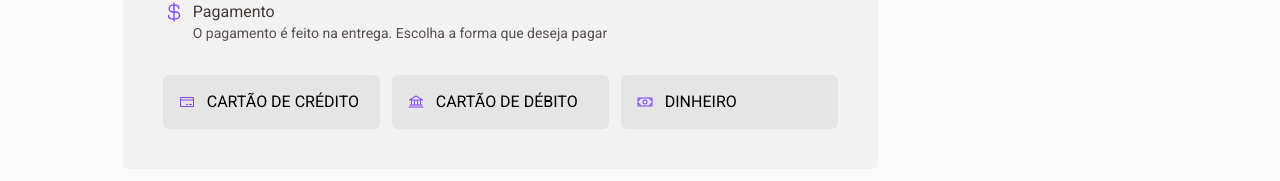
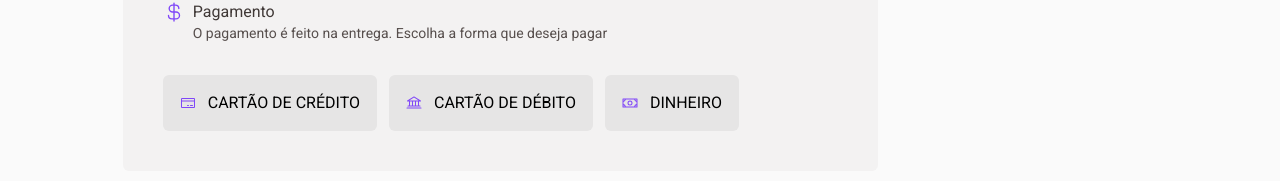
Before and after one commit to kauevecchia/coffee-shop-delivery, a React (Vite) app: page /checkout in a window 1280 px wide. Shown: the part 725-906 px from the top of the page. Built offline with nearby package versions, Linux system fonts and the light colour scheme.

Commit message:
feat: add payment method options with checkboxes

```diff
--- a/src/pages/Checkout.tsx
+++ b/src/pages/Checkout.tsx
@@ -7,8 +7,15 @@ import {
 } from '@phosphor-icons/react'
 import { CartItems } from '../components/CartItems'
 import { useCoffeeStore } from '../store/coffeeStore'
+import { useState } from 'react'
 
 export function Checkout() {
+  const [selectedPayment, setSelectedPayment] = useState("")
+
+  const handlePaymentChange = (method: string) => {
+    setSelectedPayment(method)
+  }
+
   const { coffeesInCart } = useCoffeeStore()
   const cartItems = coffeesInCart()
 
@@ -99,18 +106,62 @@ export function Checkout() {
             </div>
           </div>
           <div className="flex gap-3">
-            <button className="flex gap-3 items-center bg-base-button p-4 rounded-md flex-1 hover:bg-base-hover">
+            <label>
+              <input
+                type="checkbox"
+                checked={selectedPayment === 'credit'}
+                onChange={() => handlePaymentChange('credit')}
+                className="hidden"
+              />
+              <div
+                className={`flex gap-3 items-center bg-base-button p-4 rounded-md flex-1 border hover:bg-base-hover cursor-pointer ${
+                  selectedPayment === 'credit'
+                    ? 'border-my-purple bg-purple-light'
+                    : 'bg-base-button border-transparent'
+                }`}
+              >
                 <CreditCard size={16} className="text-my-purple" />
                 <span>CARTÃO DE CRÉDITO</span>
-            </button>
-            <button className="flex gap-3 items-center bg-base-button p-4 rounded-md flex-1 hover:bg-base-hover">
+              </div>
+            </label>
+
+            <label>
+              <input
+                type="checkbox"
+                checked={selectedPayment === 'debit'}
+                onChange={() => handlePaymentChange('debit')}
+                className="hidden"
+              />
+              <div
+                className={`flex gap-3 items-center bg-base-button p-4 rounded-md flex-1 border hover:bg-base-hover cursor-pointer ${
+                  selectedPayment === 'debit'
+                    ? 'border-my-purple bg-purple-light'
+                    : 'bg-base-button border-transparent'
+                }`}
+              >
                 <Bank size={16} className="text-my-purple" />
                 <span>CARTÃO DE DÉBITO</span>
-            </button>
-            <button className="flex gap-3 items-center bg-base-button p-4 rounded-md flex-1 hover:bg-base-hover">
+              </div>
+            </label>
+
+            <label>
+              <input
+                type="checkbox"
+                checked={selectedPayment === 'money'}
+                onChange={() => handlePaymentChange('money')}
+                className="hidden"
+              />
+              <div
+                className={`flex gap-3 items-center bg-base-button p-4 rounded-md flex-1 border hover:bg-base-hover cursor-pointer ${
+                  selectedPayment === 'money'
+                    ? 'border-my-purple bg-purple-light'
+                    : 'bg-base-button border-transparent'
+                }`}
+              >
                 <Money size={16} className="text-my-purple" />
                 <span>DINHEIRO</span>
-            </button>
+              </div>
+            </label>
           </div>
         </div>
       </div>
```
Lines whose indentation alone changed are shown as unchanged.
